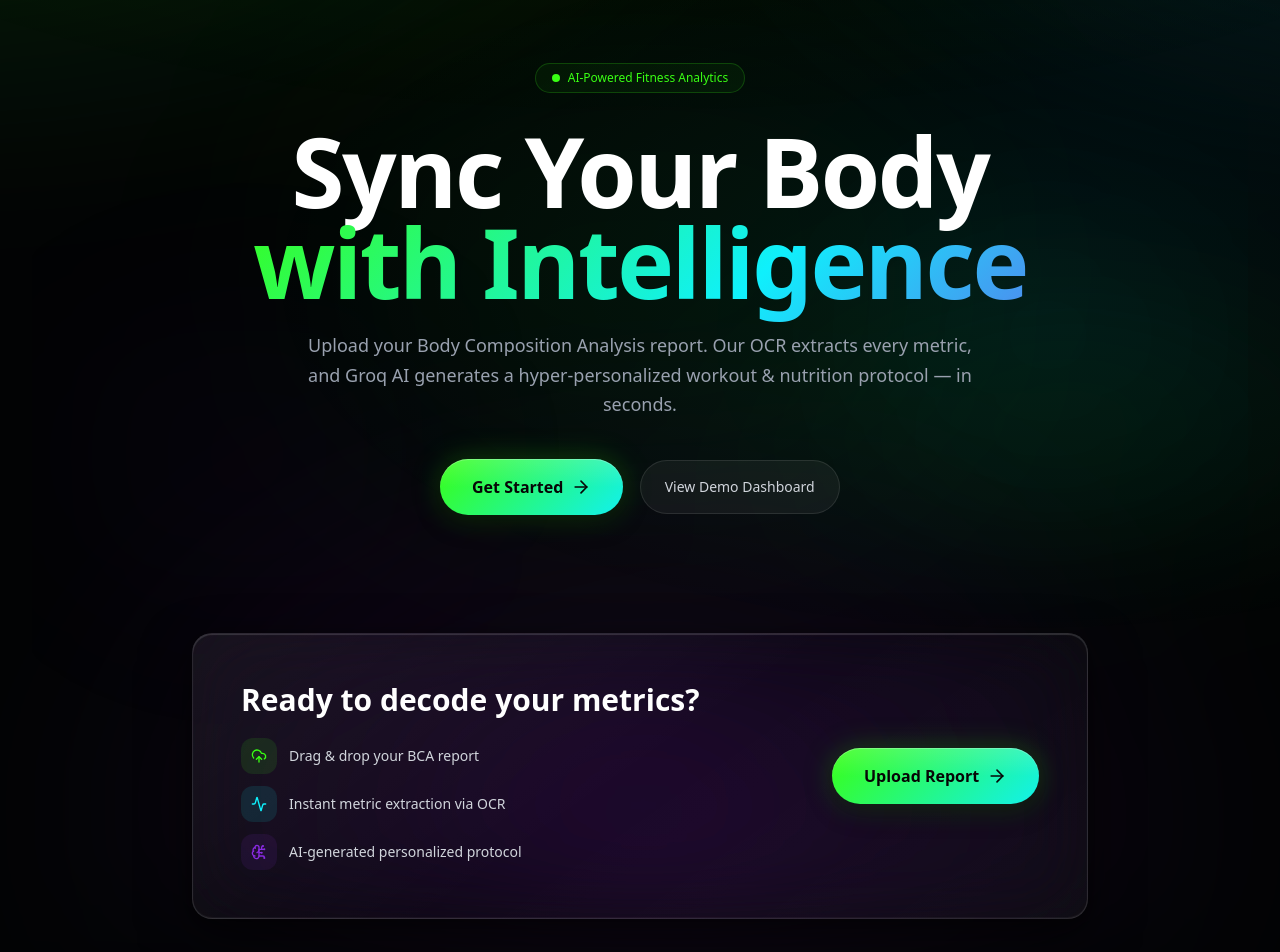
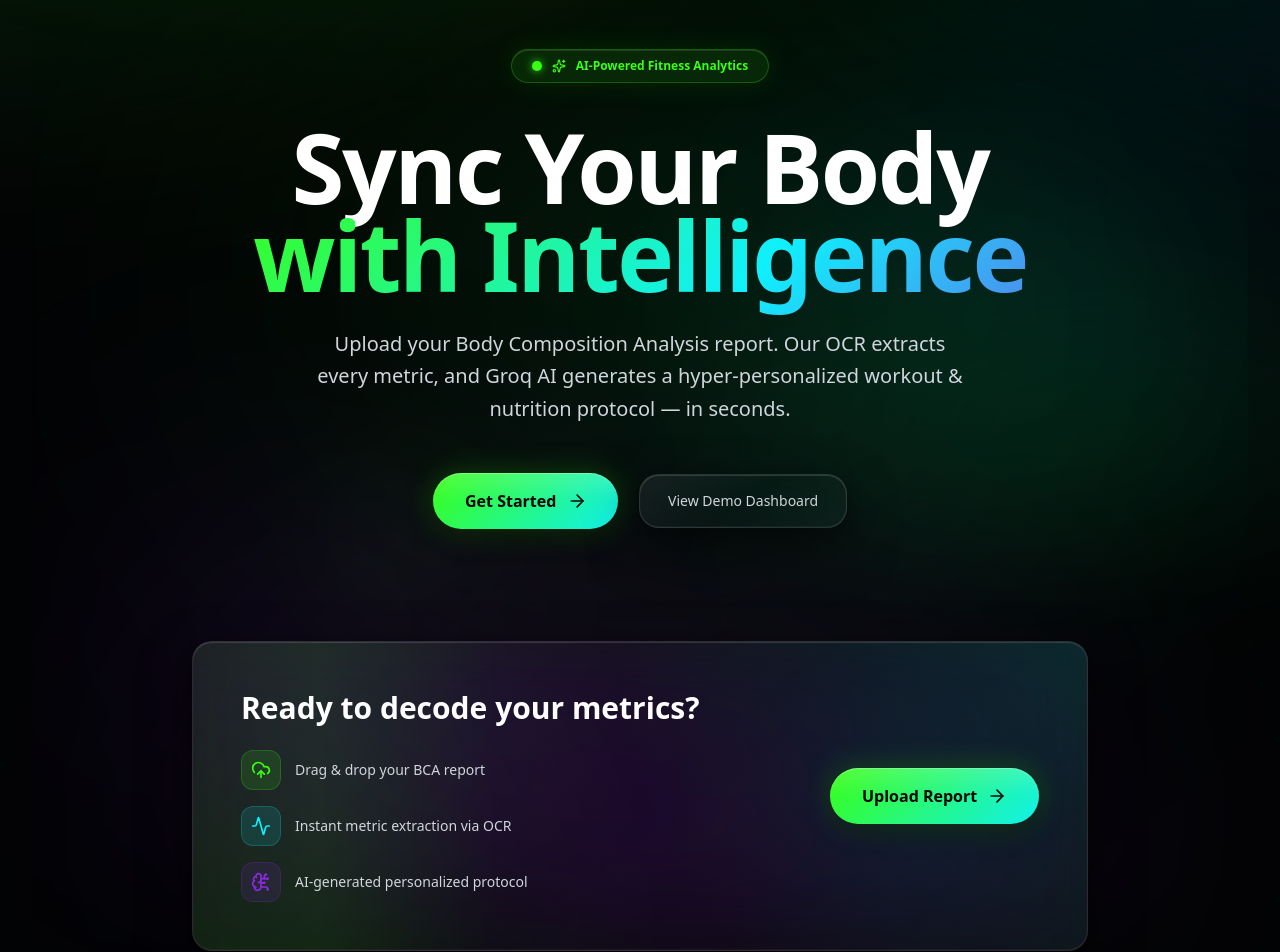
Before and after one commit to Archiviste-ken/BodySync-AI, a Next.js app: page / in a window 1280 px wide. Shown: the part 120-1072 px from the top of the page. Built offline with nearby package versions, Linux system fonts and the light colour scheme.

Commit message:
feat: enhance homepage with animated background orbs and improved layout

```diff
--- a/src/app/page.tsx
+++ b/src/app/page.tsx
@@ -1,177 +1,337 @@
 "use client";
 
 import Link from "next/link";
-import { ArrowRight, UploadCloud, Activity, BrainCircuit, Zap, Shield, TrendingUp } from "lucide-react";
+import {
+  ArrowRight,
+  UploadCloud,
+  Activity,
+  BrainCircuit,
+  Zap,
+  Shield,
+  TrendingUp,
+  Sparkles,
+} from "lucide-react";
 import { motion } from "framer-motion";
 import FeatureCard from "@/components/ui/FeatureCard";
 
 export default function Home() {
   return (
-    <div className="relative flex flex-col items-center">
-      {/* ── Floating background orbs ── */}
+    <motion.div
+      initial={{ opacity: 0 }}
+      animate={{ opacity: 1 }}
+      transition={{ duration: 0.5 }}
+      className="relative flex flex-col items-center"
+    >
+      {/* Enhanced floating background orbs */}
       <div className="pointer-events-none absolute inset-0 overflow-hidden">
-        <div className="absolute left-1/2 top-20 -translate-x-1/2 h-[500px] w-[700px] rounded-full bg-neon-green/[0.04] blur-[120px]" />
-        <div className="absolute right-0 top-60 h-[300px] w-[400px] rounded-full bg-electric-blue/[0.03] blur-[100px]" />
-        <div className="absolute left-10 top-96 h-[250px] w-[350px] rounded-full bg-deep-purple/[0.04] blur-[100px]" />
+        {/* Primary large orb */}
+        <motion.div
+          animate={{
+            x: [0, 30, -20, 10, 0],
+            y: [0, -20, 15, -10, 0],
+            scale: [1, 1.1, 0.95, 1.05, 1],
+          }}
+          transition={{
+            duration: 20,
+            repeat: Infinity,
+            ease: "easeInOut",
+          }}
+          className="absolute left-1/2 top-16 h-[600px] w-[800px] -translate-x-1/2 rounded-full bg-neon-green/[0.06] blur-[150px]"
+        />
+
+        {/* Secondary electric blue orb */}
+        <motion.div
+          animate={{
+            x: [0, -25, 15, -10, 0],
+            y: [0, 18, -12, 8, 0],
+            scale: [1, 0.9, 1.1, 0.95, 1],
+          }}
+          transition={{
+            duration: 22,
+            repeat: Infinity,
+            ease: "easeInOut",
+            delay: 2,
+          }}
+          className="absolute right-0 top-40 h-[400px] w-[500px] rounded-full bg-electric-blue/[0.05] blur-[130px]"
+        />
+
+        {/* Tertiary purple orb */}
+        <motion.div
+          animate={{
+            x: [0, 20, -15, 8, 0],
+            y: [0, -15, 20, -8, 0],
+            scale: [1, 1.15, 0.9, 1.05, 1],
+          }}
+          transition={{
+            duration: 25,
+            repeat: Infinity,
+            ease: "easeInOut",
+            delay: 4,
+          }}
+          className="absolute left-10 top-[500px] h-[350px] w-[450px] rounded-full bg-deep-purple/[0.06] blur-[120px]"
+        />
+
+        {/* Small accent orbs */}
+        <motion.div
+          animate={{
+            y: [0, -30, 0],
+            opacity: [0.4, 0.7, 0.4],
+          }}
+          transition={{ duration: 8, repeat: Infinity, ease: "easeInOut" }}
+          className="absolute left-1/4 top-1/3 h-32 w-32 rounded-full bg-neon-green/10 blur-3xl"
+        />
+        <motion.div
+          animate={{
+            y: [0, 25, 0],
+            opacity: [0.3, 0.6, 0.3],
+          }}
+          transition={{
+            duration: 10,
+            repeat: Infinity,
+            ease: "easeInOut",
+            delay: 3,
+          }}
+          className="absolute right-1/4 top-1/2 h-28 w-28 rounded-full bg-electric-blue/10 blur-3xl"
+        />
       </div>
 
-      {/* ── Hero Section ── */}
-      <section className="relative flex min-h-[90vh] flex-col items-center justify-center text-center px-4 pt-8 pb-16">
-        {/* Status Badge */}
+      {/* Hero Section */}
+      <section className="relative flex min-h-[85vh] sm:min-h-[90vh] flex-col items-center justify-center px-2 sm:px-4 pb-12 sm:pb-16 pt-6 sm:pt-8 text-center">
+        {/* Status Badge with enhanced animation */}
         <motion.div
-          initial={{ opacity: 0, y: 10 }}
-          animate={{ opacity: 1, y: 0 }}
-          transition={{ duration: 0.5 }}
-          className="mb-8"
+          initial={{ opacity: 0, y: 15, scale: 0.95 }}
+          animate={{ opacity: 1, y: 0, scale: 1 }}
+          transition={{ duration: 0.6, ease: [0.16, 1, 0.3, 1] }}
+          className="mb-6 sm:mb-10"
         >
-          <span className="inline-flex items-center gap-2 rounded-full border border-neon-green/20 bg-neon-green/5 px-4 py-1.5 text-xs font-medium text-neon-green">
-            <span className="relative flex h-2 w-2">
+          <motion.span
+            whileHover={{ scale: 1.03 }}
+            className="inline-flex items-center gap-2 sm:gap-2.5 rounded-full border border-neon-green/25 bg-neon-green/10 px-3 sm:px-5 py-1.5 sm:py-2 text-[10px] sm:text-xs font-semibold text-neon-green shadow-[0_0_30px_rgba(57,255,20,0.1),inset_0_1px_0_rgba(255,255,255,0.1)]"
+          >
+            <span className="relative flex h-2 w-2 sm:h-2.5 sm:w-2.5">
               <span className="absolute inline-flex h-full w-full animate-ping rounded-full bg-neon-green opacity-75" />
-              <span className="relative inline-flex h-2 w-2 rounded-full bg-neon-green" />
+              <span className="relative inline-flex h-2 w-2 sm:h-2.5 sm:w-2.5 rounded-full bg-neon-green shadow-[0_0_8px_rgba(57,255,20,0.8)]" />
             </span>
+            <Sparkles className="h-3 w-3 sm:h-3.5 sm:w-3.5" />
             AI-Powered Fitness Analytics
-          </span>
+          </motion.span>
         </motion.div>
 
-        {/* Headline */}
+        {/* Headline with enhanced animation */}
         <motion.h1
-          initial={{ opacity: 0, y: 20 }}
+          initial={{ opacity: 0, y: 30 }}
           animate={{ opacity: 1, y: 0 }}
-          transition={{ duration: 0.6, delay: 0.1 }}
-          className="font-heading text-5xl sm:text-6xl md:text-7xl lg:text-8xl font-bold tracking-tight leading-[0.95] max-w-5xl"
+          transition={{ duration: 0.7, delay: 0.1, ease: [0.16, 1, 0.3, 1] }}
+          className="max-w-5xl font-heading text-[2.5rem] sm:text-5xl md:text-6xl lg:text-7xl xl:text-8xl font-bold leading-[0.95] sm:leading-[0.92] tracking-tight"
+        >
+          <motion.span
+            initial={{ opacity: 0 }}
+            animate={{ opacity: 1 }}
+            transition={{ delay: 0.2, duration: 0.5 }}
           >
             Sync Your Body
+          </motion.span>
           <br />
-          <span className="text-gradient-hero">with Intelligence</span>
+          <motion.span
+            initial={{ opacity: 0, x: -20 }}
+            animate={{ opacity: 1, x: 0 }}
+            transition={{ delay: 0.4, duration: 0.6, ease: [0.16, 1, 0.3, 1] }}
+            className="text-gradient-hero"
+          >
+            with Intelligence
+          </motion.span>
         </motion.h1>
 
         {/* Subtitle */}
         <motion.p
-          initial={{ opacity: 0, y: 20 }}
+          initial={{ opacity: 0, y: 25 }}
           animate={{ opacity: 1, y: 0 }}
-          transition={{ duration: 0.6, delay: 0.2 }}
-          className="mt-6 max-w-2xl text-base sm:text-lg text-gray-400 leading-relaxed"
+          transition={{ duration: 0.7, delay: 0.25, ease: [0.16, 1, 0.3, 1] }}
+          className="mt-5 sm:mt-7 max-w-2xl text-sm sm:text-base md:text-lg lg:text-xl leading-relaxed text-gray-300 px-2"
         >
           Upload your Body Composition Analysis report. Our OCR extracts every
           metric, and Groq AI generates a hyper-personalized workout &amp;
           nutrition protocol — in seconds.
         </motion.p>
 
-        {/* CTA Buttons */}
+        {/* CTA Buttons with enhanced styling */}
         <motion.div
-          initial={{ opacity: 0, y: 20 }}
+          initial={{ opacity: 0, y: 25 }}
           animate={{ opacity: 1, y: 0 }}
-          transition={{ duration: 0.6, delay: 0.35 }}
-          className="mt-10 flex flex-col sm:flex-row items-center gap-4"
+          transition={{ duration: 0.7, delay: 0.4, ease: [0.16, 1, 0.3, 1] }}
+          className="mt-8 sm:mt-12 flex flex-col items-center gap-3 sm:gap-5 sm:flex-row w-full sm:w-auto px-4 sm:px-0"
         >
-          <Link href="/upload" className="btn-primary flex items-center gap-2 text-base">
+          <motion.div
+            whileHover={{ scale: 1.04, y: -2 }}
+            whileTap={{ scale: 0.97 }}
+            transition={{ type: "spring", stiffness: 400, damping: 17 }}
+            className="w-full sm:w-auto"
+          >
+            <Link
+              href="/upload"
+              className="btn-primary flex items-center justify-center gap-2.5 text-sm sm:text-base w-full sm:w-auto"
+            >
               Get Started
-            <ArrowRight className="h-5 w-5" />
+              <motion.span
+                animate={{ x: [0, 4, 0] }}
+                transition={{
+                  duration: 1.5,
+                  repeat: Infinity,
+                  ease: "easeInOut",
+                }}
+              >
+                <ArrowRight className="h-4 w-4 sm:h-5 sm:w-5" />
+              </motion.span>
             </Link>
+          </motion.div>
+          <motion.div whileHover={{ scale: 1.02 }} whileTap={{ scale: 0.98 }} className="w-full sm:w-auto">
             <Link
               href="/plan"
-            className="flex items-center gap-2 rounded-full border border-white/10 bg-white/5 px-6 py-4 text-sm font-medium text-gray-300 transition-all hover:bg-white/10 hover:text-white hover:border-white/20"
+              className="glass-panel-hover flex items-center justify-center gap-2 rounded-full border border-white/12 px-5 sm:px-7 py-3 sm:py-4 text-xs sm:text-sm font-medium text-gray-300 hover:border-white/25 hover:bg-white/10 hover:text-white transition-all duration-300 w-full sm:w-auto"
             >
               View Demo Dashboard
             </Link>
           </motion.div>
+        </motion.div>
       </section>
 
-      {/* ── Glass Upload Card ── */}
+      {/* Glass Upload Card with enhanced effects */}
       <motion.section
-        initial={{ opacity: 0, y: 30 }}
+        initial={{ opacity: 0, y: 40 }}
         animate={{ opacity: 1, y: 0 }}
-        transition={{ duration: 0.7, delay: 0.45 }}
-        className="relative z-10 w-full max-w-4xl -mt-8 mb-20"
+        transition={{ duration: 0.8, delay: 0.5, ease: [0.16, 1, 0.3, 1] }}
+        className="relative z-10 w-full max-w-4xl -mt-4 sm:-mt-6 mb-16 sm:mb-24 px-2 sm:px-0"
       >
-        <div className="glass-panel p-8 md:p-12 flex flex-col md:flex-row items-center justify-between gap-8">
+        <motion.div
+          whileHover={{ y: -6, scale: 1.01 }}
+          transition={{ duration: 0.4, ease: [0.16, 1, 0.3, 1] }}
+          className="glass-panel-hover relative overflow-hidden p-5 sm:p-8 md:p-12 flex flex-col md:flex-row items-center justify-between gap-6 sm:gap-8"
+        >
+          {/* Background gradients */}
+          <div className="pointer-events-none absolute inset-0 bg-[radial-gradient(circle_at_top_right,rgba(15,240,252,0.12),transparent_50%)]" />
+          <div className="pointer-events-none absolute inset-0 bg-[radial-gradient(circle_at_bottom_left,rgba(57,255,20,0.08),transparent_50%)]" />
+
+          {/* Animated border shimmer */}
+          <motion.div
+            animate={{
+              backgroundPosition: ["0% 50%", "200% 50%"],
+            }}
+            transition={{ duration: 4, repeat: Infinity, ease: "linear" }}
+            className="absolute inset-0 rounded-[inherit] opacity-50 pointer-events-none"
+            style={{
+              background:
+                "linear-gradient(90deg, transparent 40%, rgba(57,255,20,0.15) 50%, transparent 60%)",
+              backgroundSize: "200% 100%",
+            }}
+          />
+
           {/* Left content */}
-          <div className="space-y-5 flex-1">
-            <h2 className="font-heading text-2xl md:text-3xl font-bold text-white">
+          <div className="relative z-10 space-y-4 sm:space-y-6 flex-1 text-center md:text-left">
+            <h2 className="font-heading text-xl sm:text-2xl md:text-3xl font-bold text-white">
               Ready to decode your metrics?
             </h2>
-            <ul className="space-y-3 text-gray-300">
+            <ul className="space-y-3 sm:space-y-4 text-gray-300">
               {[
                 {
                   icon: UploadCloud,
                   text: "Drag & drop your BCA report",
                   color: "text-neon-green",
-                  bg: "bg-neon-green/10",
+                  bg: "bg-neon-green/12 border-neon-green/20",
                 },
                 {
                   icon: Activity,
                   text: "Instant metric extraction via OCR",
                   color: "text-electric-blue",
-                  bg: "bg-electric-blue/10",
+                  bg: "bg-electric-blue/12 border-electric-blue/20",
                 },
                 {
                   icon: BrainCircuit,
                   text: "AI-generated personalized protocol",
                   color: "text-deep-purple",
-                  bg: "bg-deep-purple/10",
+                  bg: "bg-deep-purple/12 border-deep-purple/20",
                 },
               ].map((item, i) => (
-                <li key={i} className="flex items-center gap-3">
-                  <div className={`flex h-9 w-9 items-center justify-center rounded-xl ${item.bg}`}>
-                    <item.icon className={`h-4 w-4 ${item.color}`} />
-                  </div>
-                  <span className="text-sm">{item.text}</span>
-                </li>
+                <motion.li
+                  key={i}
+                  initial={{ opacity: 0, x: -15 }}
+                  animate={{ opacity: 1, x: 0 }}
+                  transition={{ delay: 0.6 + i * 0.1, duration: 0.5 }}
+                  className="flex items-center gap-3 sm:gap-3.5 group justify-center md:justify-start"
+                >
+                  <motion.div
+                    whileHover={{ scale: 1.1, rotate: 5 }}
+                    transition={{ type: "spring", stiffness: 400, damping: 17 }}
+                    className={`flex h-8 w-8 sm:h-10 sm:w-10 items-center justify-center rounded-lg sm:rounded-xl border ${item.bg}`}
+                  >
+                    <item.icon className={`h-4 w-4 sm:h-5 sm:w-5 ${item.color}`} />
+                  </motion.div>
+                  <span className="text-xs sm:text-sm font-medium group-hover:text-white transition-colors">
+                    {item.text}
+                  </span>
+                </motion.li>
               ))}
             </ul>
           </div>
 
           {/* CTA */}
+          <motion.div
+            whileHover={{ scale: 1.04 }}
+            whileTap={{ scale: 0.97 }}
+            transition={{ type: "spring", stiffness: 400, damping: 17 }}
+            className="w-full md:w-auto"
+          >
             <Link
               href="/upload"
-            className="btn-primary flex items-center gap-2 text-base whitespace-nowrap"
+              className="btn-primary relative z-10 flex items-center justify-center gap-2.5 whitespace-nowrap text-sm sm:text-base w-full md:w-auto"
             >
               Upload Report
-            <ArrowRight className="h-5 w-5" />
+              <ArrowRight className="h-4 w-4 sm:h-5 sm:w-5" />
             </Link>
-        </div>
+          </motion.div>
+        </motion.div>
       </motion.section>
 
-      {/* ── Features Grid ── */}
-      <section className="w-full max-w-5xl pb-24">
+      {/* Features Grid with enhanced styling */}
+      <section className="w-full max-w-5xl pb-20 sm:pb-28 px-2 sm:px-0">
         <motion.div
-          initial={{ opacity: 0 }}
-          animate={{ opacity: 1 }}
-          transition={{ duration: 0.5, delay: 0.6 }}
-          className="text-center mb-12"
+          initial={{ opacity: 0, y: 20 }}
+          animate={{ opacity: 1, y: 0 }}
+          transition={{ duration: 0.6, delay: 0.65 }}
+          className="text-center mb-10 sm:mb-14"
         >
-          <h2 className="font-heading text-3xl md:text-4xl font-bold text-white mb-3">
+          <h2 className="mb-3 sm:mb-4 font-heading text-2xl sm:text-3xl md:text-4xl lg:text-5xl font-bold text-white">
             Built for <span className="text-gradient">Performance</span>
           </h2>
-          <p className="text-gray-400 max-w-lg mx-auto">
-            Everything you need to optimize your fitness journey, powered by cutting-edge AI.
+          <p className="mx-auto max-w-lg text-gray-400 text-sm sm:text-base md:text-lg px-2">
+            Everything you need to optimize your fitness journey, powered by
+            cutting-edge AI.
           </p>
         </motion.div>
 
-        <div className="grid grid-cols-1 sm:grid-cols-2 lg:grid-cols-3 gap-6">
+        <div className="grid grid-cols-1 sm:grid-cols-2 lg:grid-cols-3 gap-4 sm:gap-6 lg:gap-8">
           <FeatureCard
             icon={Zap}
             title="Instant Analysis"
             description="Upload your BCA report and get results in under 10 seconds with real-time OCR processing."
             accentColor="green"
-            delay={0.65}
+            delay={0.7}
           />
           <FeatureCard
             icon={TrendingUp}
             title="Smart Protocols"
             description="AI-generated workout splits and nutrition plans tailored to your exact body composition."
             accentColor="blue"
-            delay={0.75}
+            delay={0.8}
           />
           <FeatureCard
             icon={Shield}
             title="AI Coach"
             description="Real-time coaching adjustments and answers to your fitness questions, 24/7."
             accentColor="purple"
-            delay={0.85}
+            delay={0.9}
           />
         </div>
       </section>
-    </div>
+    </motion.div>
   );
 }
```
Lines whose indentation alone changed are shown as unchanged.
